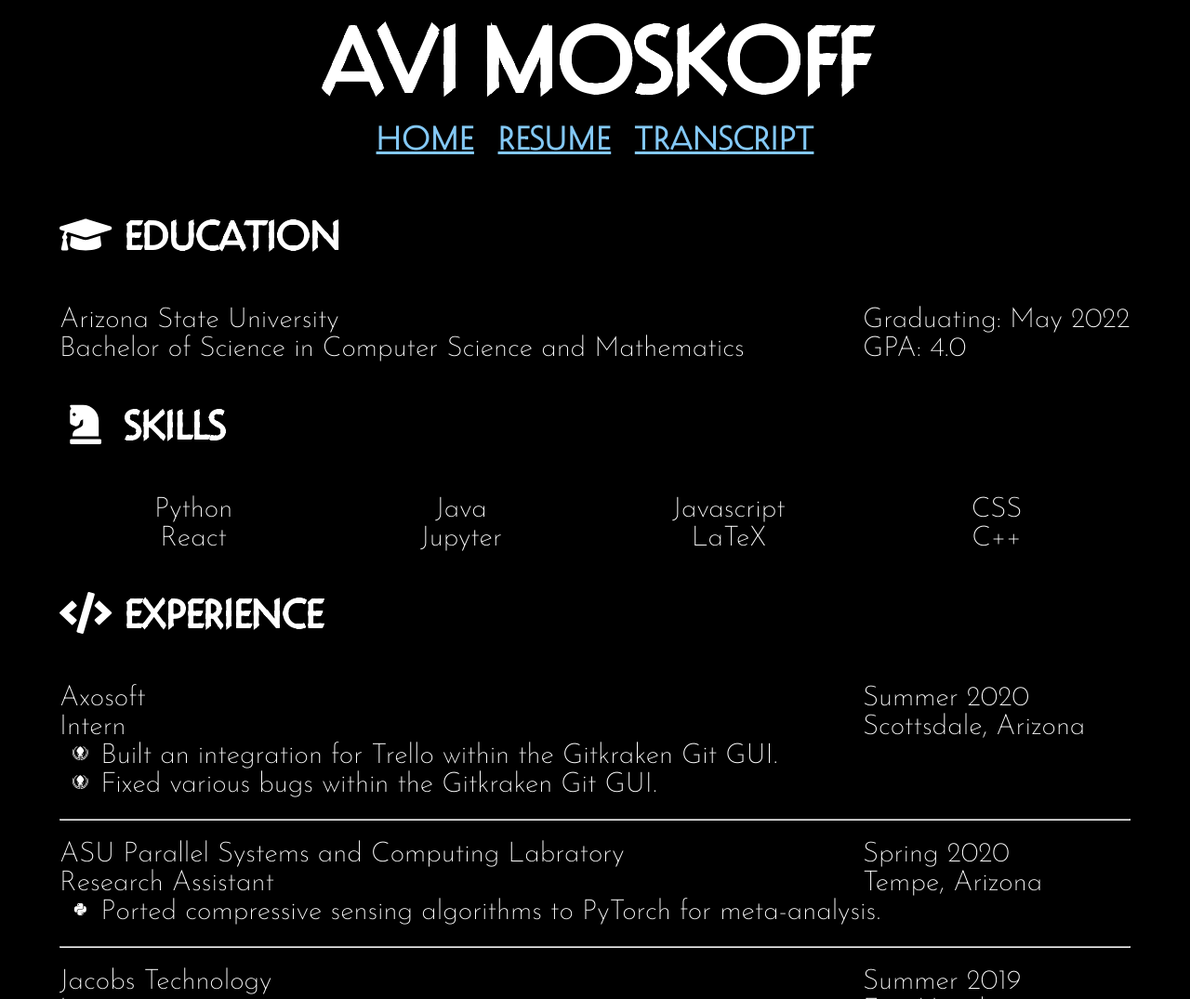
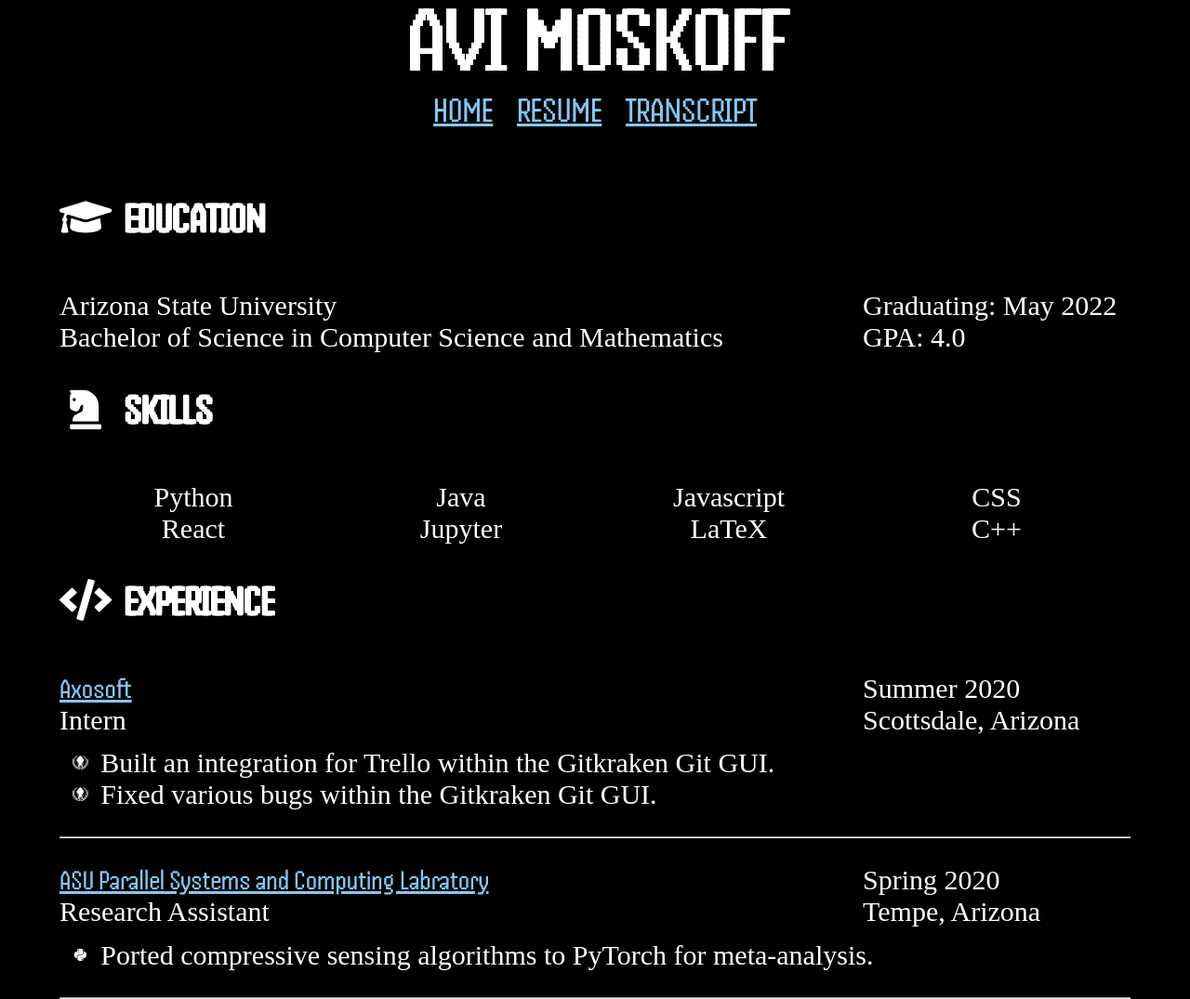
Before and after one commit to pireads/pireads.github.io, a Gatsby site: page /resume in a window 1280 px wide. Shown: the top 1075 px of the page at 93% size. Built offline with nearby package versions, Linux system fonts and the light colour scheme; Gatsby itself is replaced by a stand-in of ours.

Commit message:
move to handjet

```diff
--- a/src/components/fancyLink/FancyLink.jsx
+++ b/src/components/fancyLink/FancyLink.jsx
@@ -23,7 +23,7 @@
       <a
         key={key}
         onMouseLeave={this.mouseLeft}
-        className={`${fancyLinkStyles.link} ${
+        className={`${this.props.className} ${fancyLinkStyles.link} ${
           hasHovered ? fancyLinkStyles.linkBack : ""
         }`}
         href={this.props.address}
--- a/src/components/fancyLink/fancyLink.module.css
+++ b/src/components/fancyLink/fancyLink.module.css
@@ -1,39 +1,25 @@
 @keyframes link {
   from {
-    font-variation-settings: 'TRMG'0;
+    font-variation-settings: "wght" 50, "wdth" 450, "opsz" 200;
   }
-
   to {
-    font-variation-settings: 'TRMG'1000;
+    font-variation-settings: "wght" 100, "wdth" 450, "opsz" 200;
   }
 }
 
 @keyframes linkback {
   from {
-    font-variation-settings: 'TRMG'1000;
+    font-variation-settings: "wght" 100, "wdth" 450, "opsz" 200;
   }
-
   to {
-    font-variation-settings: 'TRMG'0;
-  }
-}
-
-@media screen and (max-width: 540px) {
-  .link {
-    font-size: 6vw;
-  }
-}
-@media screen and (min-width: 541px) {
-  .link {
-    font-size: 3vw;
+    font-variation-settings: "wght" 50, "wdth" 450, "opsz" 200;
   }
 }
 
 .link {
-  padding-right: 1vw;
-  padding-left: 1vw;
   color: #83C8F5;
-  font-family: 'Decovar';
+  font-family: 'Handjet';
+  font-variation-settings: "wght" 50, "wdth" 450, "opsz" 200;
   margin: 0vw;
   padding-top: 0vw;
   animation-duration: 0.2s;
--- a/src/components/header/Header.jsx
+++ b/src/components/header/Header.jsx
@@ -11,9 +11,9 @@
     return (
       <div className={header.header}>
         <MyName />
-        <FancyLink address="/" text="home" />
-        <FancyLink address="/resume" text="resume" />
-        <FancyLink address="/transcript" text="transcript" />
+        <FancyLink className={header.headerLink} address="/" text="HOME" />
+        <FancyLink className={header.headerLink} address="/resume" text="RESUME" />
+        <FancyLink className={header.headerLink} address="/transcript" text="TRANSCRIPT" />
         <br />
         <br />
       </div>
--- a/src/components/header/header.module.css
+++ b/src/components/header/header.module.css
@@ -1,3 +1,19 @@
 .header {
   text-align: center;
 }
+
+.headerLink {
+  padding-left: 1vw;
+  padding-right: 1vw;
+}
+
+@media screen and (max-width: 540px) {
+  .headerLink {
+    font-size: 6vw;
+  }
+}
+@media screen and (min-width: 541px) {
+  .headerLink {
+    font-size: 3vw;
+  }
+}
--- a/src/components/myName/myName.module.css
+++ b/src/components/myName/myName.module.css
@@ -1,18 +1,9 @@
 @keyframes head {
-  0% {
-    font-variation-settings: 'SKLD'1000;
+  from {
+    font-variation-settings: "wght" 65, "wdth" 250, "opsz" 0;
   }
-
-  75% {
-    font-variation-settings: 'SKLD'0;
-  }
-
-  76% {
-    font-variation-settings: 'TRMD'0;
-  }
-
-  100% {
-    font-variation-settings: 'TRMD'1000;
+  to {
+    font-variation-settings: "wght" 65, "wdth" 400, "opsz" 100;
   }
 }
 
@@ -28,7 +19,7 @@
 }
 
 .name {
-  font-family: 'Decovar';
+  font-family: 'Handjet';
   animation-name: head;
   animation-duration: 2s;
   animation-fill-mode: forwards;
--- a/src/components/resume/Experience.jsx
+++ b/src/components/resume/Experience.jsx
@@ -14,6 +14,7 @@
       <div>
         <Job
           name="Axosoft"
+          address="https://www.gitkraken.com/"
           time="Summer 2020"
           position="Intern"
           location="Scottsdale, Arizona"
@@ -26,6 +27,7 @@
         <hr className={resumeStyles.line} />
         <Job
           name="ASU Parallel Systems and Computing Labratory"
+          address="https://ren-fengbo.lab.asu.edu/"
           time="Spring 2020"
           position="Research Assistant"
           location="Tempe, Arizona"
@@ -37,6 +39,7 @@
         <hr className={resumeStyles.line} />
         <Job
           name="Jacobs Technology"
+          address="https://www.atec.army.mil/epg/"
           time="Summer 2019"
           position="Intern"
           location="Fort Huachuca, Arizona"
@@ -49,6 +52,7 @@
         <hr className={resumeStyles.line} />
         <Job
           name="Left Hand Robotics"
+          address="https://lefthandrobotics.com/"
           time="2017-2018"
           position="Intern"
           location="Longmont, Colorado"
--- a/src/components/resume/Job.jsx
+++ b/src/components/resume/Job.jsx
@@ -2,6 +2,7 @@
 
 import resumeStyles from "./resumeStyles.module.css";
 import Bullet from "./Bullet";
+import FancyLink from "../fancyLink/FancyLink"
 
 export default class Resume extends React.Component {
   render() {
@@ -14,7 +15,9 @@
         <div
           className={`${resumeStyles.columns} ${resumeStyles.twoColumns}`}
         >
-          <p className={resumeStyles.entry}>{this.props.name}</p>
+          <p className={resumeStyles.entry}>
+            <FancyLink address={this.props.address} text={this.props.name}/>
+          </p>
           <p className={resumeStyles.entry}>{this.props.time}</p>
           <p className={resumeStyles.entry}>{this.props.position}</p>
           <p className={resumeStyles.entry}>{this.props.location}</p>
--- a/src/components/resume/Projects.jsx
+++ b/src/components/resume/Projects.jsx
@@ -13,6 +13,7 @@
       <div>
         <Job
           name="avimoskoff.me"
+          address="/"
           time="Summer 2020"
           icon={faProjectDiagram}
           bullets={["Built a personal website."]}
@@ -20,6 +21,7 @@
         <hr className={resumeStyles.line} />
         <Job
           name="projecteuler.net"
+          address="https://projecteuler.net/"
           time="2016-present"
           icon={faCalculator}
           bullets={[
--- a/src/components/resume/resumeStyles.module.css
+++ b/src/components/resume/resumeStyles.module.css
@@ -1,12 +1,10 @@
 /*https://fontawesome.com/how-to-use/on-the-web/other-topics/server-side-rendering*/
 @import url('https://use.fontawesome.com/releases/v5.13.1/css/svg-with-js.css');
 
-@import url('https://fonts.googleapis.com/css2?family=Josefin+Sans:wght@200&display=swap');
-
 .header {
-  font-family: "Decovar";
+  font-family: "Handjet";
   font-size: 30px;
-  font-variation-settings: "TRMD" 1000;
+  font-variation-settings: "wght" 65, "wdth" 450, "opsz" 200;
 }
 
 .icon {
@@ -36,8 +34,7 @@
 }
 
 .bullets {
-  font-family: "Josefin Sans";
-  font-size: 30px;
+  padding-top: 1vw;
   padding-bottom: 1vw;
   padding-left: 1vw;
   margin: 0;
--- a/src/styles/global.css
+++ b/src/styles/global.css
@@ -1,10 +1,14 @@
 @font-face {
-  font-family: "Decovar";
-  src: url(./decovar/DecovarAlpha-VF.ttf) format("truetype");
+  font-family: "Handjet";
+  src: url(./Handjet/Handjet-VF.woff2);
 }
+
+@import url('https://fonts.googleapis.com/css2?family=Josefin+Sans:wght@200&display=swap');
 
 body {
   background-color: #000;
+  font-family: "Josefin Sans";
+  font-size: 30px;
   color: #fff;
   margin: 0vw;
 }
```
Also changed, not shown: src/pages/index.js (+3 -4 lines), src/components/header/icon.png (deleted), src/styles/Handjet/Handjet-VF.ttf (added), src/styles/Handjet/Handjet-VF.woff (added), src/styles/Handjet/Handjet-VF.woff2 (added), src/styles/decovar/DecovarAlpha-VF.ttf (deleted), src/styles/decovar/LICENSE.txt (deleted).
